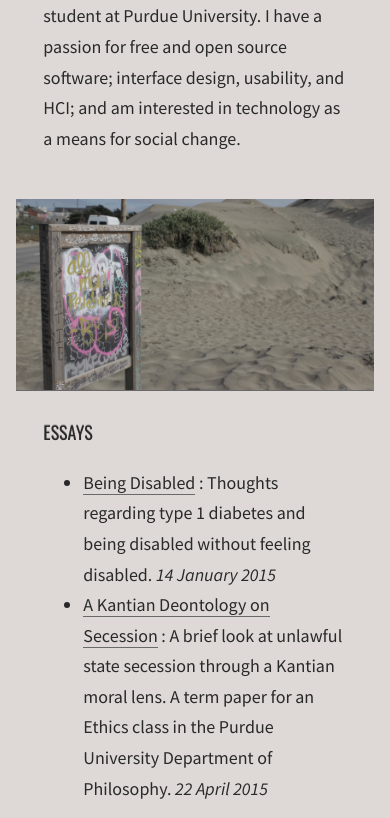
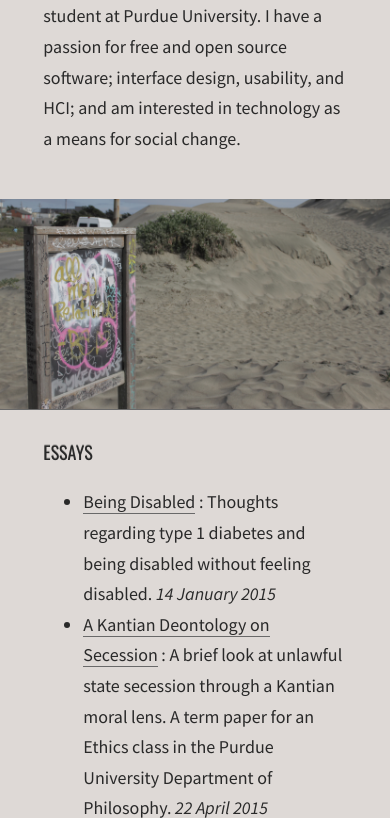
Before and after one commit to elliottwilliams/elliottwilliams.github.com, a PHP site: page / in a window 390 px wide. Shown: the part 265-1083 px from the top of the page. Run offline with PHP 8.4, Linux system fonts and the light colour scheme.

Commit message:
Figure image goes edge to edge on mobile breakpoint, hopefully

```diff
--- a/out/essays/being-disabled.html
+++ b/out/essays/being-disabled.html
@@ -9,7 +9,7 @@
   <meta name="generator" content="DocPad v6.69.2" />
 
 
-    <link rel="stylesheet" href="/styles/style-aa0c4502ce93fa6928ca2137649151281224baf7.css">
+    <link rel="stylesheet" href="/styles/style-33656ac54594d17e2362553b1beec8a5f1a140e1.css">
 
 
   <title>
--- a/out/essays/kant-secession.html
+++ b/out/essays/kant-secession.html
@@ -9,7 +9,7 @@
   <meta name="generator" content="DocPad v6.69.2" />
 
 
-    <link rel="stylesheet" href="/styles/style-aa0c4502ce93fa6928ca2137649151281224baf7.css">
+    <link rel="stylesheet" href="/styles/style-33656ac54594d17e2362553b1beec8a5f1a140e1.css">
 
 
   <title>
--- a/out/index.html
+++ b/out/index.html
@@ -9,7 +9,7 @@
   <meta name="generator" content="DocPad v6.69.2" />
 
 
-    <link rel="stylesheet" href="/styles/style-aa0c4502ce93fa6928ca2137649151281224baf7.css">
+    <link rel="stylesheet" href="/styles/style-33656ac54594d17e2362553b1beec8a5f1a140e1.css">
 
 
   <title>
--- a/out/styles/style-aa0c4502ce93fa6928ca2137649151281224baf7.css
+++ b/out/styles/style-33656ac54594d17e2362553b1beec8a5f1a140e1.css
@@ -135,6 +135,11 @@ figure p:first-child {
 figure p:last-child {
   margin-bottom: 0;
 }
+@media (max-width: 40em) {
+  figure {
+    margin: 1.5em -15% 0;
+  }
+}
 figure img,
 figure video {
   width: 100%;
--- a/out/toxic.html
+++ b/out/toxic.html
@@ -9,7 +9,7 @@
   <meta name="generator" content="DocPad v6.69.2" />
 
 
-    <link rel="stylesheet" href="/styles/style-aa0c4502ce93fa6928ca2137649151281224baf7.css">
+    <link rel="stylesheet" href="/styles/style-33656ac54594d17e2362553b1beec8a5f1a140e1.css">
 
 
   <title>
--- a/src/render/styles/style.css.less
+++ b/src/render/styles/style.css.less
@@ -121,6 +121,10 @@ figure {
   margin: 1.5em -1.5em 0 -1.5em;
   padding: 0;
   position: relative;
+
+  @media (max-width: 40em) {
+    margin: 1.5em -15% 0;
+  }
 }
 
 figure img, figure video {
```
